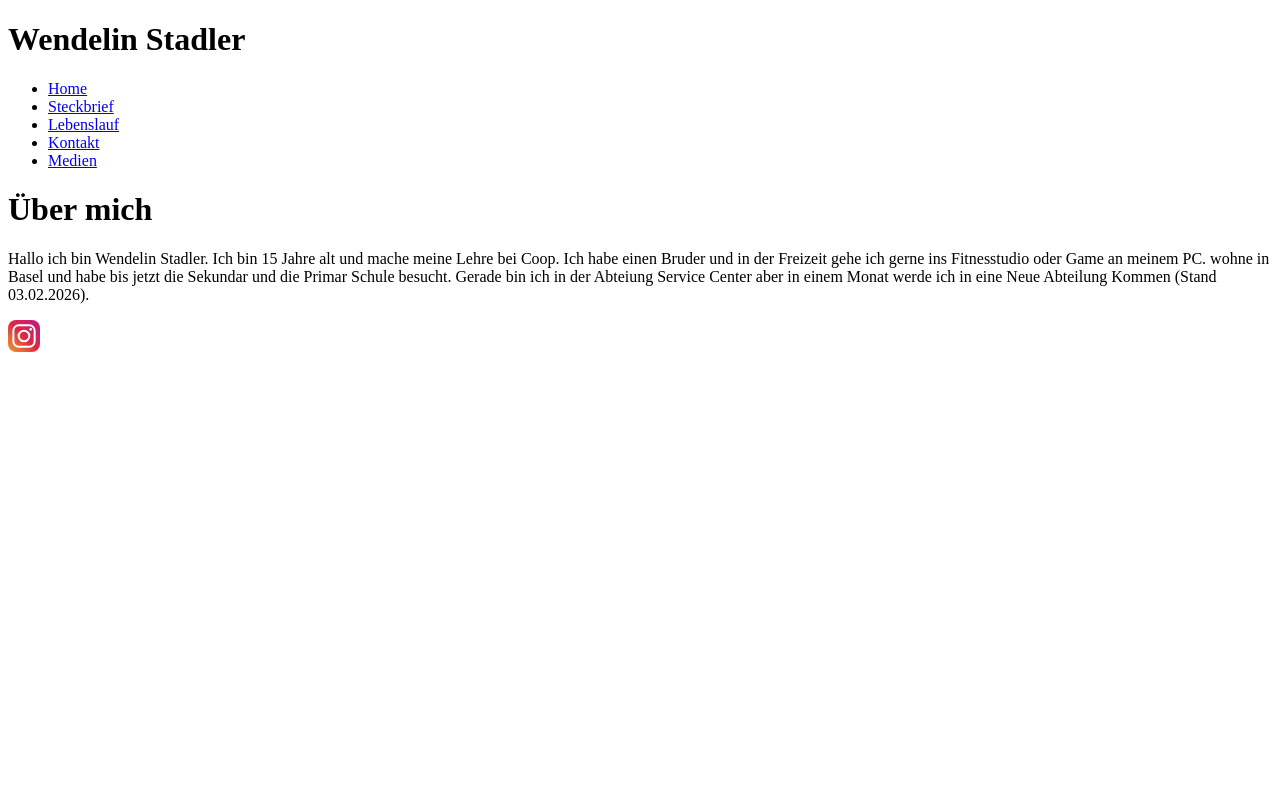
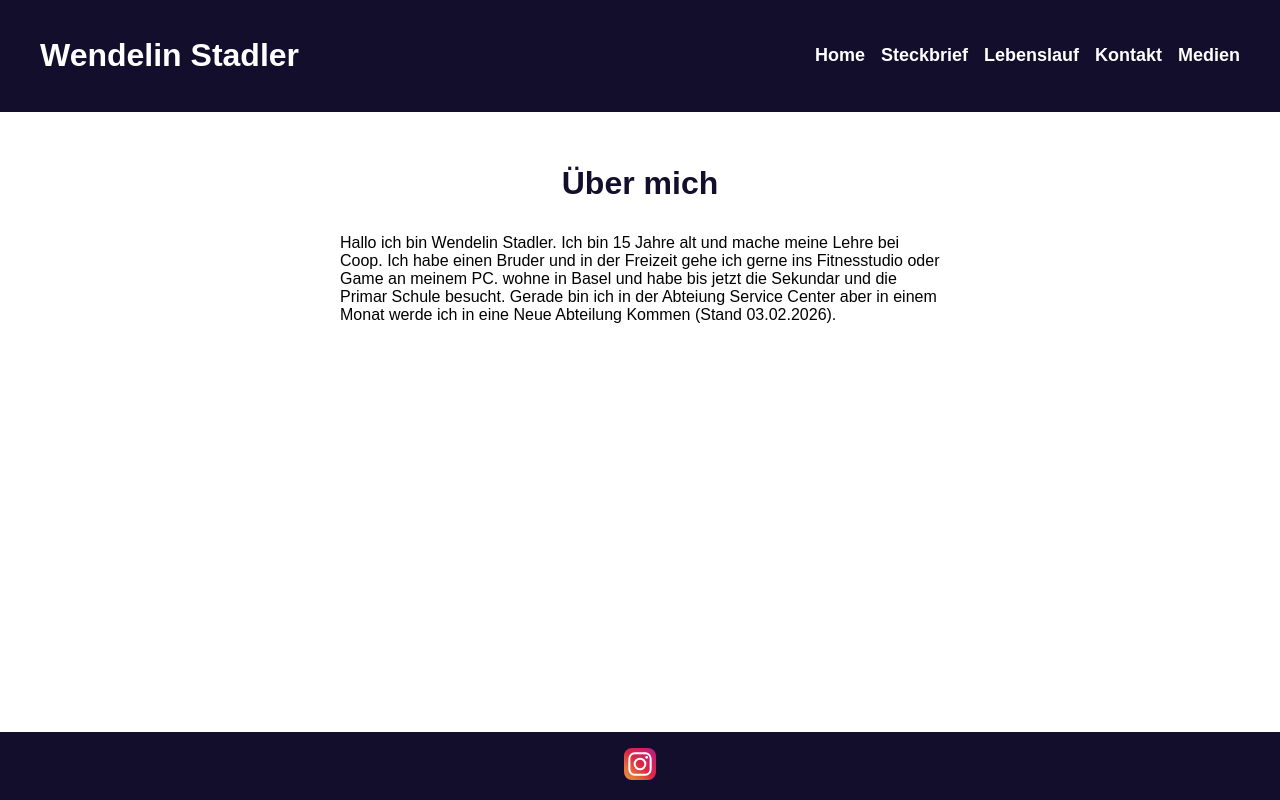
Before and after one commit to wendelinstadler/M293, a plain HTML site: page index.html in a window 1280 px wide. Drawn offline with Linux system fonts and the light colour scheme; files that its build step writes are made by us from their sources; the site is published under a folder, as on GitHub Pages, so addresses that start at the root find nothing.

Commit message:
Deployment Error Debuging

```diff
--- a/index.html
+++ b/index.html
@@ -5,7 +5,7 @@
     <meta name="viewport" content="width=device-width, initial-scale=1.0" />
     <title>Home</title>
     <!-- <link rel="stylesheet" href="../CSS/CSS.css" /> -->
-    <link rel="stylesheet" href="../CSS/Css_v3.css" />
+    <link rel="stylesheet" href="Website/CSS/Css_v3.css" />
   </head>
 
   <body>
@@ -14,11 +14,11 @@
         <h1 class="Header-titel">Wendelin Stadler</h1>
         <nav>
           <ul>
-            <li><a href="Index.html">Home</a></li>
-            <li><a href="/Website/Html/Steckbrief.html">Steckbrief</a></li>
-            <li><a href="/Website/Html/Lebenslauf.html">Lebenslauf</a></li>
-            <li><a href="/Website/Html/Kontakt.html">Kontakt</a></li>
-            <li><a href="/Website/Html/BilderUndAudio.html">Medien</a></li>
+            <li><a href="index.html">Home</a></li>
+            <li><a href="Website/Html/Steckbrief.html">Steckbrief</a></li>
+            <li><a href="Website/Html/Lebenslauf.html">Lebenslauf</a></li>
+            <li><a href="Website/Html/Kontakt.html">Kontakt</a></li>
+            <li><a href="Website/Html/BilderUndAudio.html">Medien</a></li>
           </ul>
         </nav>
       </div>
```
Also changed, not shown: Website/Html/BilderUndAudio.html (+1 -1 lines), Website/Html/Kontakt.html (+1 -1 lines), Website/Html/Lebenslauf.html (+1 -1 lines), Website/Html/Steckbrief.html (+1 -1 lines).
